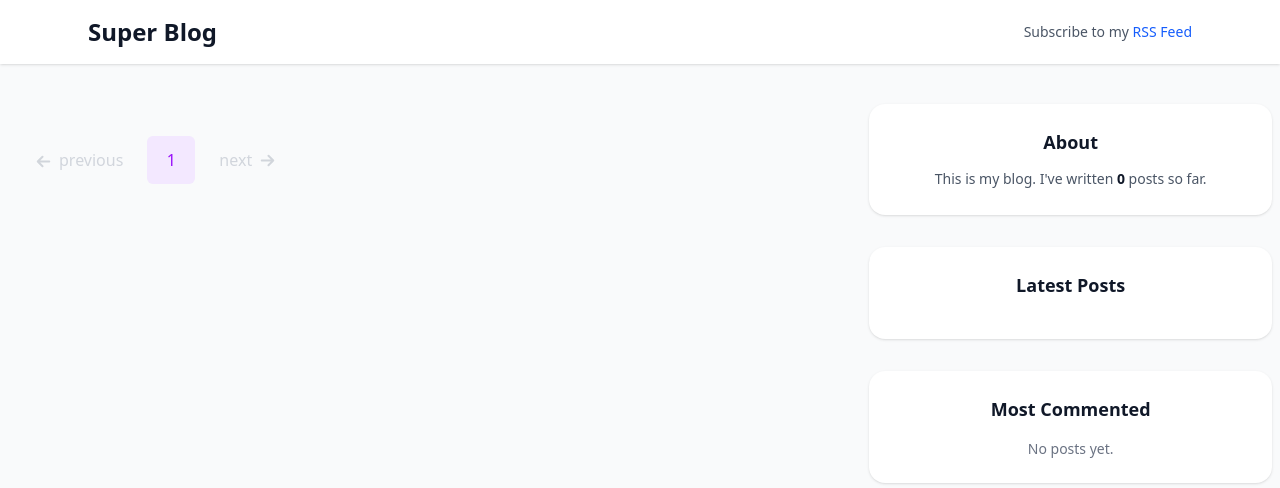
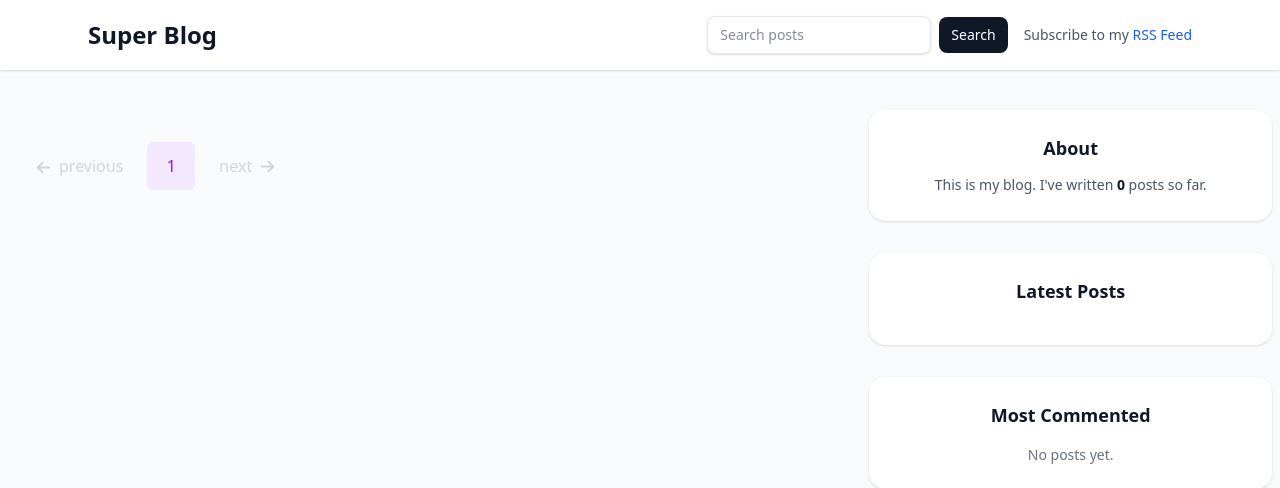
Before and after one commit to Legend7ok/Blog-Platform, a Django app: page /blog/ in a window 1280 px wide. Shown: the top 488 px of the page. Run offline with Django 5.2, Linux system fonts and the light colour scheme; data that the repository does not hold is empty; style sheets or scripts are compiled from the project's sources.

Commit message:
Add search field to Navbar

```diff
--- a/app/blog/templates/blog/base.html
+++ b/app/blog/templates/blog/base.html
@@ -15,17 +15,29 @@
 
     <!-- Navbar -->
     <header class="bg-white shadow-sm">
-        <div class="max-w-6xl mx-auto px-6 py-4 flex justify-between items-center">
+        <div class="max-w-6xl mx-auto px-6 py-4 flex flex-col gap-3 sm:flex-row sm:items-center sm:justify-between">
             <a href="{% url 'blog:post_list' %}"
                class="text-2xl font-bold text-gray-900 hover:text-blue-600 transition">
                 Super Blog
             </a>
+            <div class="flex flex-col gap-3 sm:flex-row sm:items-center sm:gap-4">
+                <form action="{% url 'blog:post_search' %}" method="get" class="flex items-center gap-2">
+                    <input type="search" name="query" required
+                           placeholder="Search posts"
+                           aria-label="Search posts"
+                           class="w-full rounded-lg border border-gray-200 bg-white px-3 py-2 text-sm text-gray-900 shadow-sm outline-none transition focus:ring-2 focus:ring-purple-500 sm:w-56">
+                    <button type="submit"
+                            class="inline-flex items-center justify-center rounded-lg bg-gray-900 px-3 py-2 text-sm font-medium text-white transition hover:bg-gray-800 active:scale-[0.98]">
+                        Search
+                    </button>
+                </form>
                 <div class="text-sm text-gray-600">
                     Subscribe to my
                     <a href="{% url 'blog:post_feed' %}"
                        class="font-medium text-blue-600 hover:underline">
                         RSS Feed
                     </a>
+                </div>
             </div>
         </div>
     </header>
```
Lines whose indentation alone changed are shown as unchanged.
